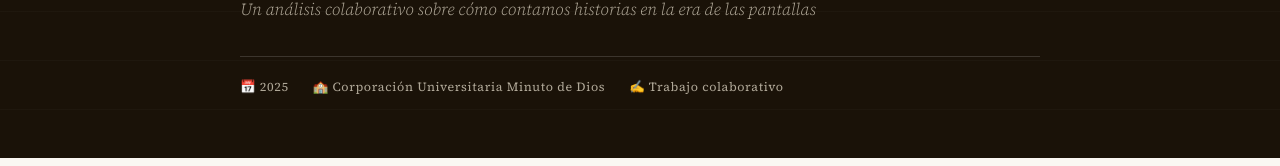
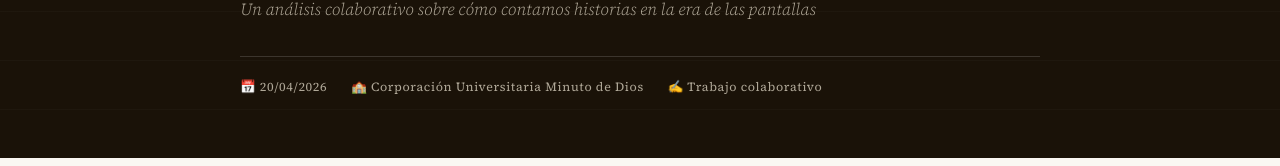
Before and after one commit to SebastianRodriguez02/Blog-Lectura-y-escritura-en-el-contexto-digital, a plain HTML site: page index.html in a window 1280 px wide. Shown: the part 349-515 px from the top of the page. Drawn offline with nearby package versions, Linux system fonts and the light colour scheme; a web font is replaced by a local one.

Commit message:
Update index.html

```diff
--- a/index.html
+++ b/index.html
@@ -368,7 +368,7 @@
     <h1>Narrativa Digital<br>vs. Narrativa Tradicional</h1>
     <p class="hero-subtitle">Un análisis colaborativo sobre cómo contamos historias en la era de las pantallas</p>
     <div class="hero-meta">
-      <span>📅 2025</span>
+      <span>📅 20/04/2026</span>
       <span>🏫 Corporación Universitaria Minuto de Dios</span>
       <span>✍️ Trabajo colaborativo</span>
     </div>
```
